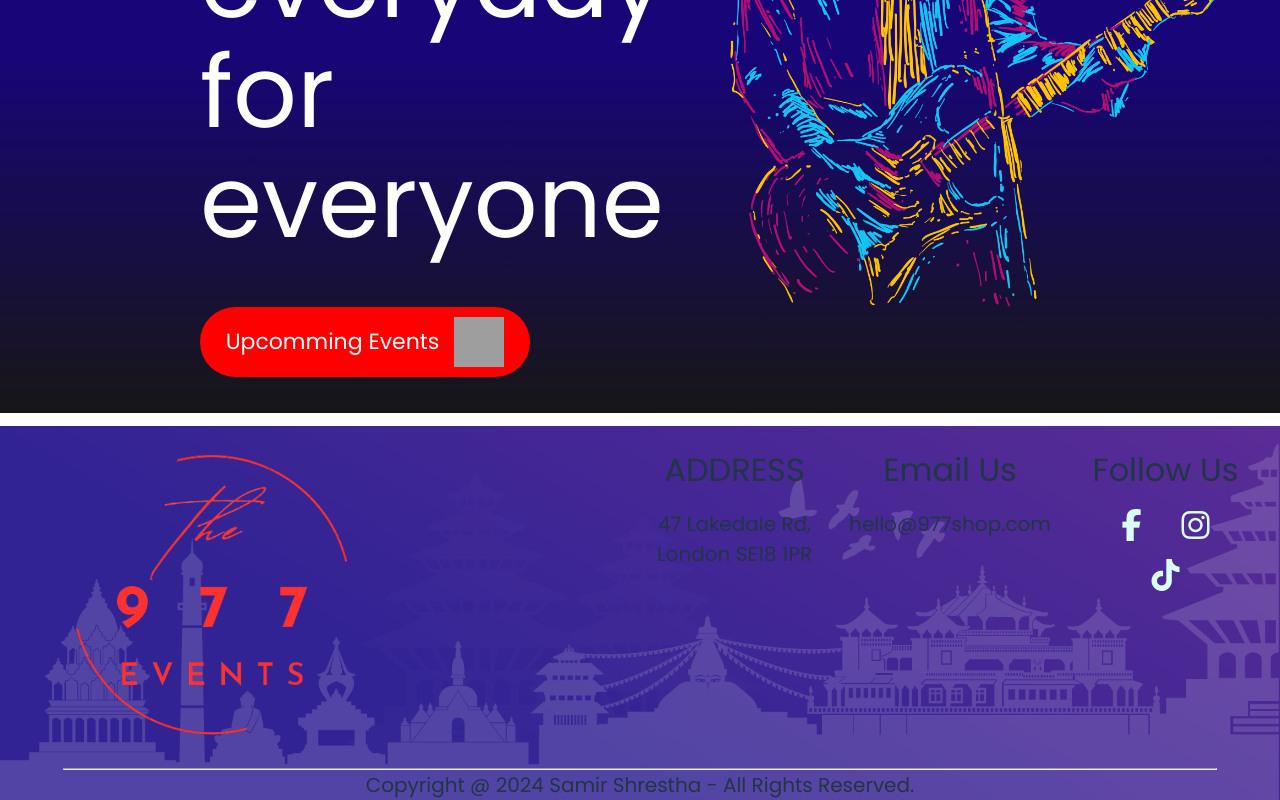
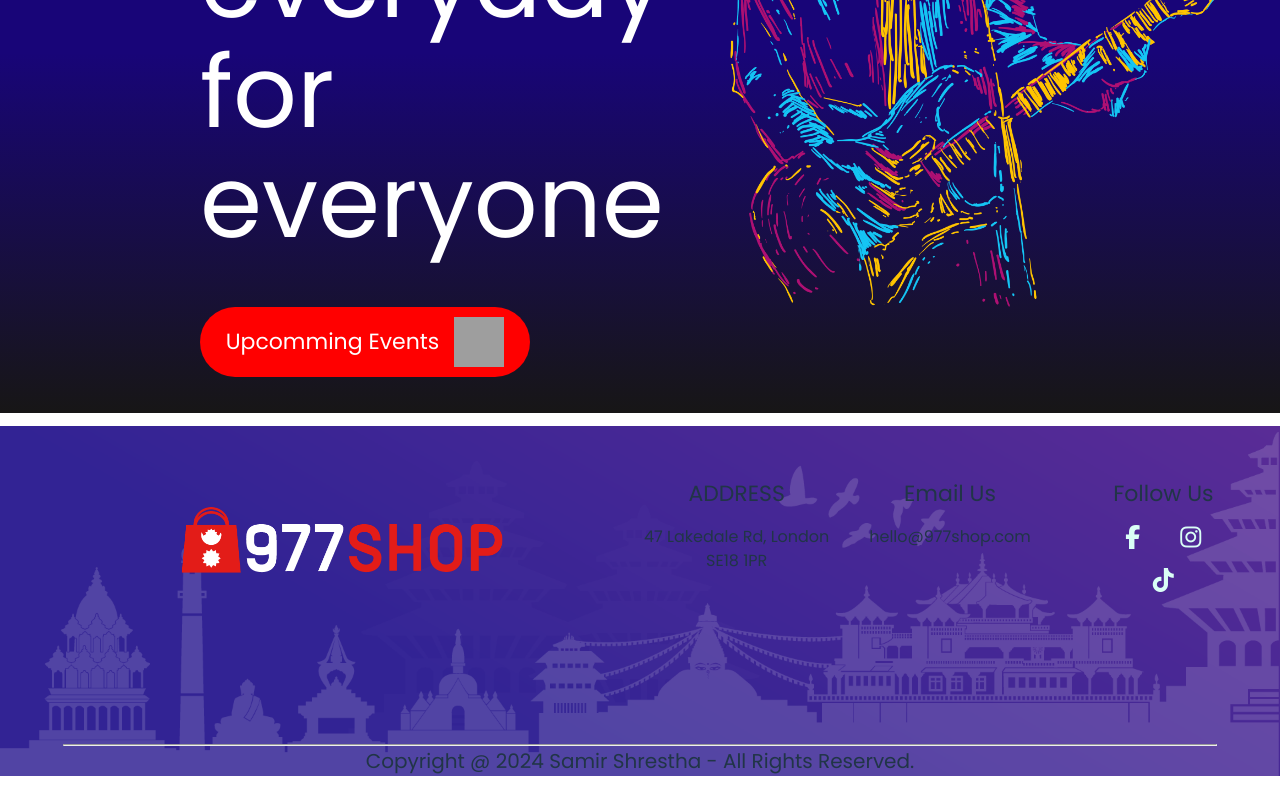
Before and after one commit to sagarspk/Event_Management_System, a React (Vite) app in the folder EventManagementSystem/: page / in a window 1280 px wide. Shown: the part 540-1340 px from the top of the page. After the commit the page ends 1316 px from the top, so only its background shows below. Built offline with nearby package versions, Linux system fonts and the light colour scheme; grey boxes are pictures that could not be loaded.

Commit message:
Added new component for payment and quanttiy. Need to work on cart page

```diff
--- a/EventManagementSystem/src/Components/EventDetails/EventDetails.jsx
+++ b/EventManagementSystem/src/Components/EventDetails/EventDetails.jsx
@@ -1,5 +1,6 @@
 import { useParams, useResolvedPath } from "react-router-dom";
 import { events } from "../utils/EventsDatabase";
+import { Link } from "react-router-dom";
 import './EventDetails.css'
 import '@fortawesome/fontawesome-free/css/all.min.css';
 
@@ -12,7 +13,7 @@ function EventDetails(){
         return eventDetail.id === numId;
     })
 
-    console.log(filteredEvent)
+    //console.log(filteredEvent)
 
     return(
         <div className="EventDetail">
@@ -25,7 +26,9 @@ function EventDetails(){
             <div className="EventDetailsContent">
                 <h3><i className='fas fa-building'></i> Event : {filteredEvent.title} </h3>
                 <h3><i className='fas fa-map-marker-alt'></i> Location : {filteredEvent.address}</h3>
-                <button className="button-49">Buy Tickets</button>
+                <Link >
+                    <button className="button-49">Buy Tickets</button>
+                </Link>
             </div>
 
         </div>
--- a/EventManagementSystem/src/Components/Footer/Footer.css
+++ b/EventManagementSystem/src/Components/Footer/Footer.css
@@ -11,17 +11,19 @@
     column-gap: 20px;
     margin-top: 1%;
     padding: 20px;
+    padding-top: 4%;
 }
 
 .store-logo {
     display: flex;
-    justify-content: left;
+    justify-content: center;
     padding-left: 7%;
     align-items: center;
+
 }
 
 .store-logo img {
-    width: 300px;
+    width: 350px;
 }
 
 .store-address,
@@ -36,14 +38,14 @@
 .store-address h2,
 .store-number h2,
 .store-socialMedia h2 {
-    font-size: 32px;
+    font-size: 22px;
     font-weight: bolder;
 }
 
 .store-address p,
 .store-number p,
 .store-socialMedia p {
-    font-size: 20px;
+    font-size: 16px;
     font-weight: normal;
     padding-top: 15px;
 }
@@ -62,7 +64,7 @@
 }
 
 .footer-social i{
-   font-size: 32px;
+   font-size: 24px;
    padding-top: 15px;
 }
 
@@ -71,6 +73,7 @@
     flex-direction: column;
     align-items: center;
     font-size: 20px;
+    margin-top: 10%;
 }
 
 .footer-copyright hr{
--- a/EventManagementSystem/src/Components/Footer/Footer.jsx
+++ b/EventManagementSystem/src/Components/Footer/Footer.jsx
@@ -1,16 +1,20 @@
     import React, { useState, useEffect  } from 'react';
     import './Footer.css';
-    import logo from '../Assets/logo.png'
+    import footer_logo from '../Assets/footer_logo.png'
     import '@fortawesome/fontawesome-free/css/all.min.css';
 
     function Footer(){
+
+        const [menu, setMenu] = useState("home");
 
         return(
 
             <div className='footer-div'>
                 <div className='footer-grid'>
-                    <div className='store-logo'>
-                        <img src= {logo}/>
+                    <div className='store-logo' onClick={()=>{setMenu("home")}}>
+
+                            <img src= {footer_logo}/>
+
                     </div>
 
                     <div className='store-address'>
--- a/EventManagementSystem/src/Components/Navbar/Navbar.jsx
+++ b/EventManagementSystem/src/Components/Navbar/Navbar.jsx
@@ -47,7 +47,9 @@ function Navbar() {
             </ul>
 
             <div className='nav-cart'>
-                <button className='ticket-btn'>BUY TICKETS NOW</button>
+                <Link to ='/events'>
+                    <button className='ticket-btn'>BUY TICKETS NOW</button>
+                </Link>
                 <Link to='/cart'><img className='cart' src={cart} alt='cart' /></Link>
                 <div className="nav-cart-count">0</div>
             </div>
--- /dev/null
+++ b/EventManagementSystem/src/Components/Payment/payment.jsx
@@ -0,0 +1,2 @@
+import React from "react";
+import './payment.css'
```
Also changed, not shown: EventManagementSystem/src/Components/Assets/footer_logo.png (added), EventManagementSystem/src/Components/Payment/payment.css (added).
